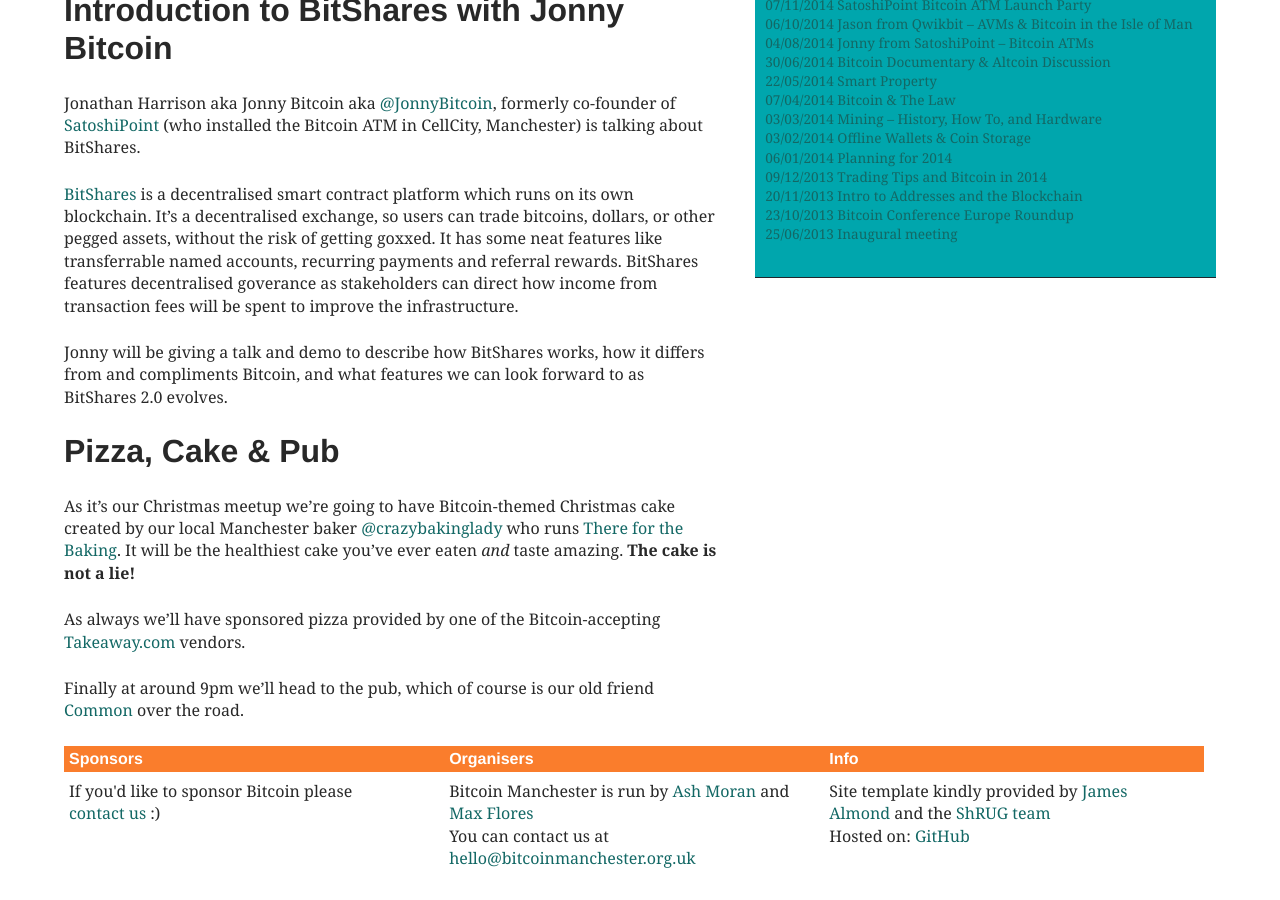
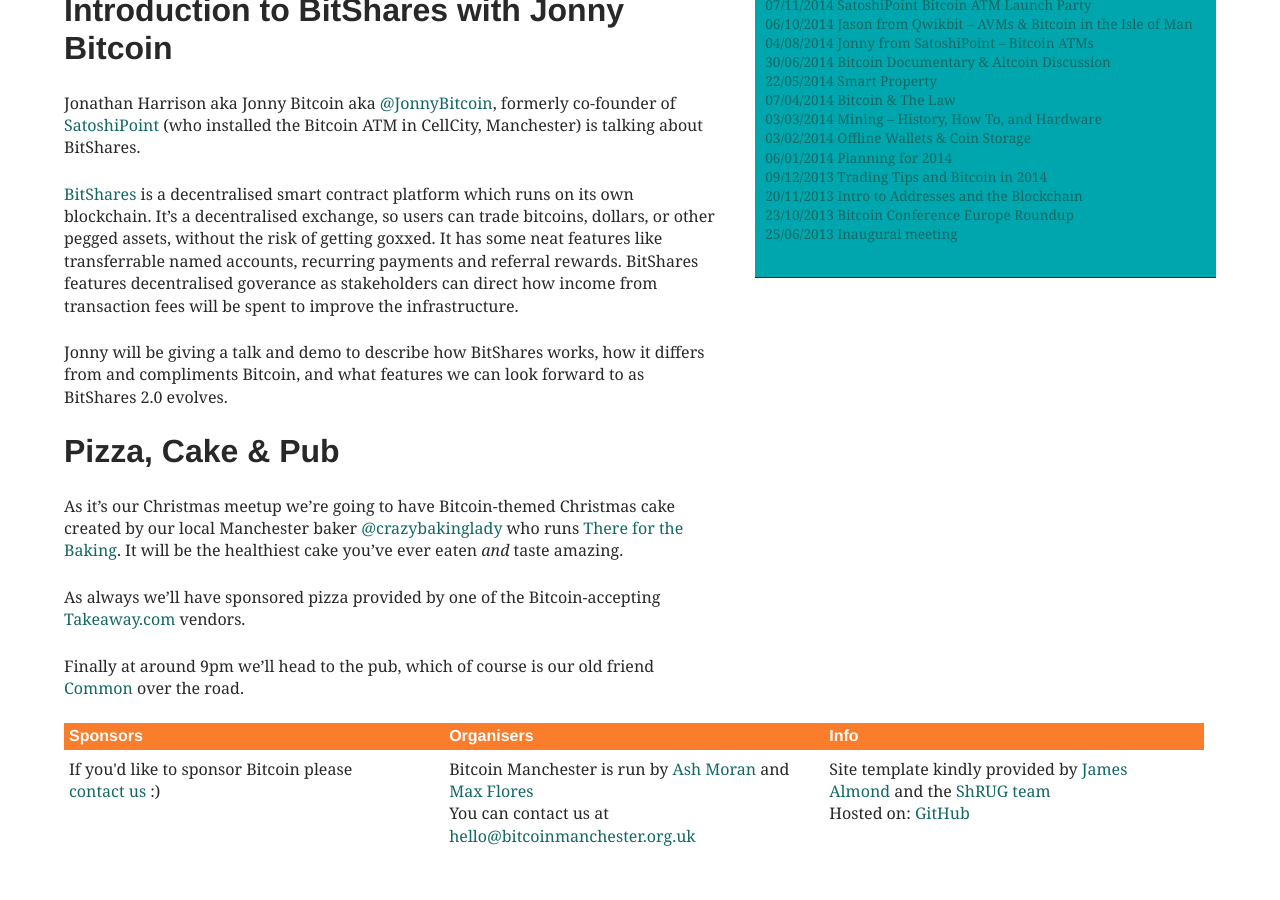
Before and after one commit to bitcoinmanchester/bitcoinmanchester_site_v1, a Jekyll site: the page built from _posts/2015-12-22-bitcoinmanchester-20.markdown, in a window 1280 px wide and 900 px high, scrolled down 627 px. Built offline with Jekyll 4.4.1, drawn with Linux system fonts in a browser that asks for light colours; nearby versions of some CDN libraries; comment, search, counter and statistics services are not loaded; after the commit the page ends 1504 px from its top, so only the background shows below that.

Commit message:
Remove temporary cake comment

```diff
--- a/_posts/2015-12-22-bitcoinmanchester-20.markdown
+++ b/_posts/2015-12-22-bitcoinmanchester-20.markdown
@@ -20,7 +20,7 @@ Jonny will be giving a talk and demo to describe how BitShares works, how it dif
 
 ## Pizza, Cake & Pub
 
-As it's our Christmas meetup we're going to have Bitcoin-themed Christmas cake created by our local Manchester baker [@crazybakinglady][@crazybakinglady] who runs [There for the Baking][thereforthebaking]. It will be the healthiest cake you've ever eaten *and* taste amazing. **The cake is not a lie!**
+As it's our Christmas meetup we're going to have Bitcoin-themed Christmas cake created by our local Manchester baker [@crazybakinglady][@crazybakinglady] who runs [There for the Baking][thereforthebaking]. It will be the healthiest cake you've ever eaten *and* taste amazing.
 
 As always we'll have sponsored pizza provided by one of the Bitcoin-accepting [Takeaway.com][takeaway] vendors.
 
```
